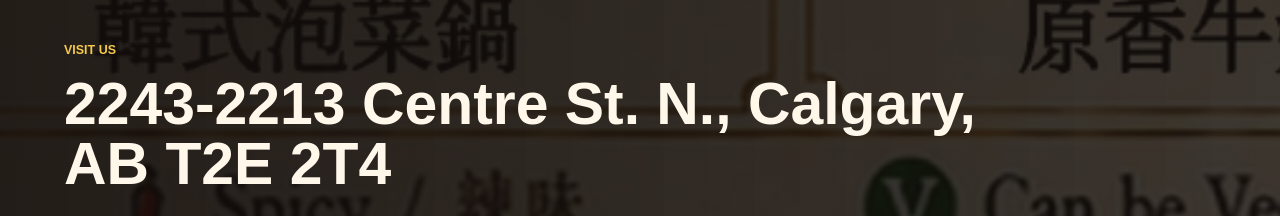
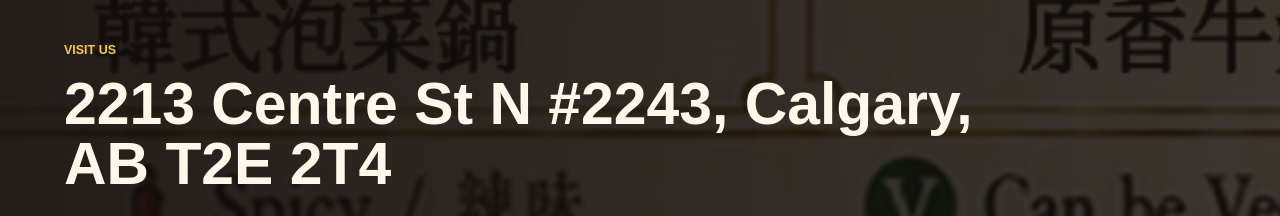
Before and after one commit to RickyLei7/HotPot, a Next.js app: page / in a window 1280 px wide. Shown: the part 7963-8179 px from the top of the page. Built offline with nearby package versions, Linux system fonts and the light colour scheme.

Commit message:
Update restaurant address

```diff
--- a/app/page.tsx
+++ b/app/page.tsx
@@ -264,7 +264,7 @@ export default function Home() {
       <section className="visit" id="visit">
         <div className="section-heading compact">
           <p className="eyebrow">Visit us</p>
-          <h2>2243-2213 Centre St. N., Calgary, AB T2E 2T4</h2>
+          <h2>2213 Centre St N #2243, Calgary, AB T2E 2T4</h2>
         </div>
         <div className="visit-grid">
           <article>
--- a/public/index.html
+++ b/public/index.html
@@ -231,7 +231,7 @@
       <section class="visit" id="visit">
         <div class="section-heading compact">
           <p class="eyebrow">Visit us</p>
-          <h2>2243-2213 Centre St. N., Calgary, AB T2E 2T4</h2>
+          <h2>2213 Centre St N #2243, Calgary, AB T2E 2T4</h2>
         </div>
         <div class="visit-grid">
           <article><h3>Hours</h3><p>Mon-Fri 17:00-22:30</p><p>Sat-Sun 12:00-22:30</p></article>
```
